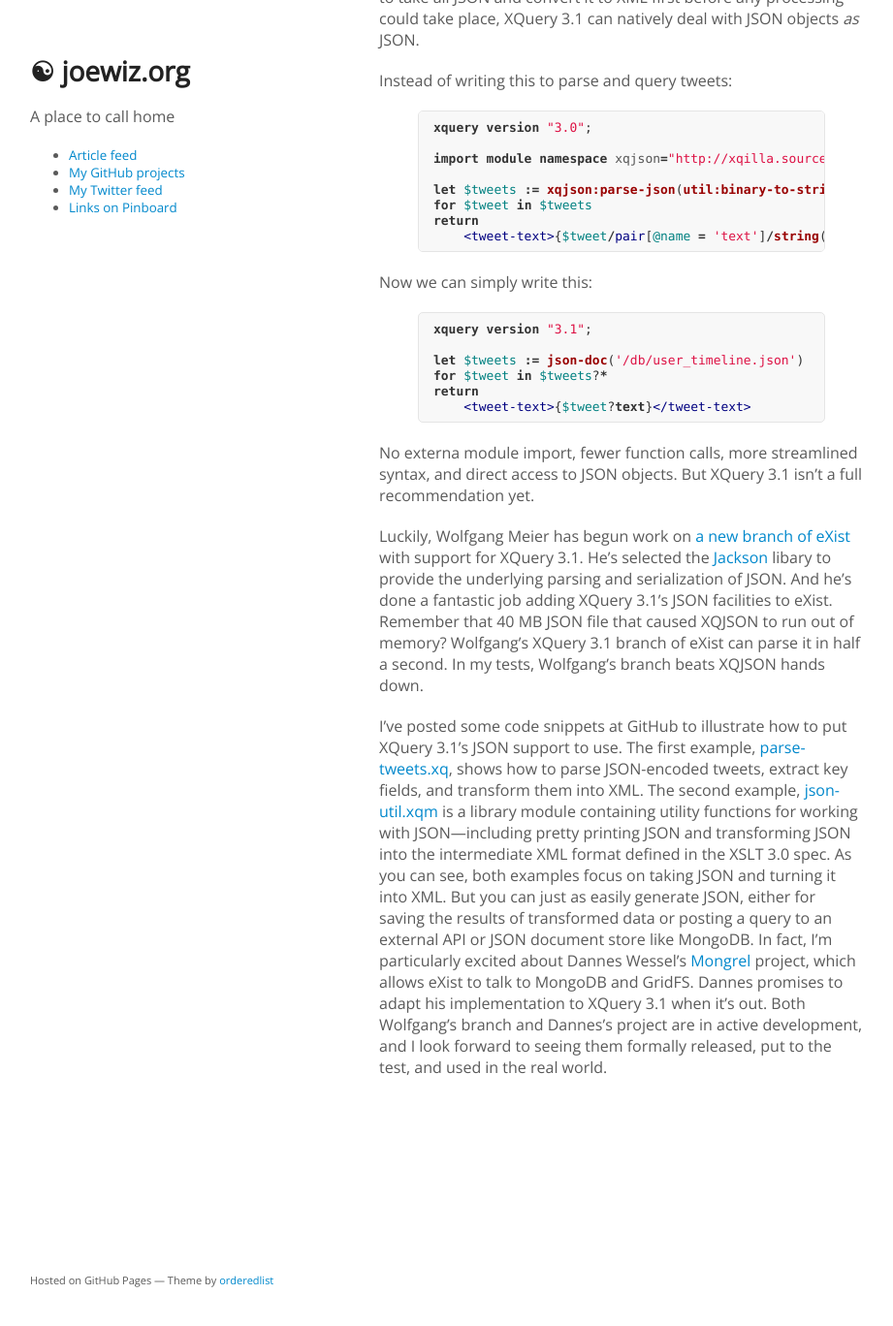
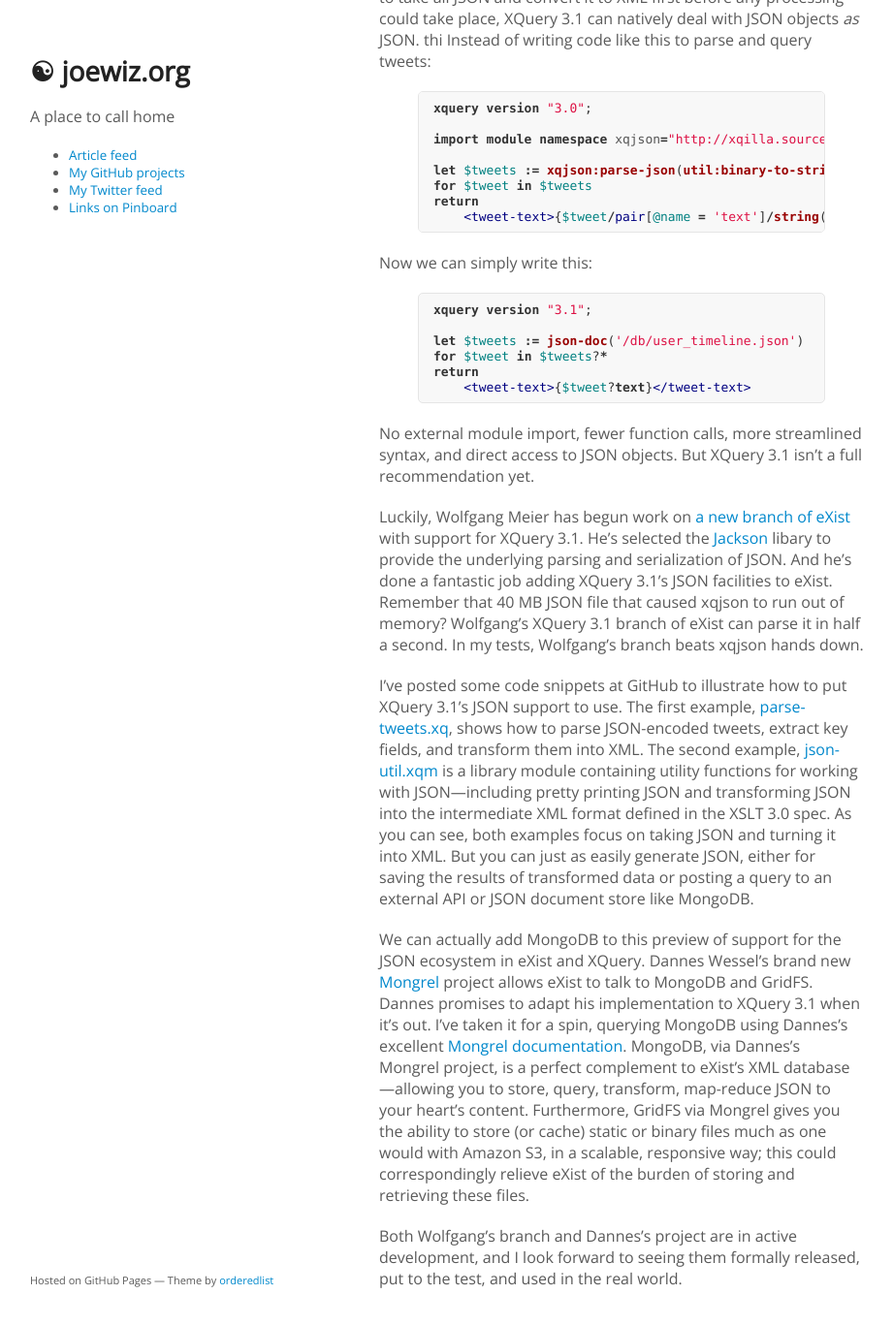
Before and after one commit to joewiz/joewiz.github.io, a Jekyll site: the page built from _posts/2015-01-18-a-preview-of-xquery-3.1s-json-support-in-exist.md, in a window 1280 px wide and 1400 px high, scrolled down 1013 px. Shown: the top 1368 px of the window at 97% size, without its empty margins (179-1100 px from the left). Built offline with Jekyll 4.4.1, drawn with Linux system fonts in a browser that asks for light colours; some of the changed text lies outside the part shown.

Commit message:
caught typos, expounded on the promise(s) of Mongrel

```diff
--- a/_posts/2015-01-18-a-preview-of-xquery-3.1s-json-support-in-exist.md
+++ b/_posts/2015-01-18-a-preview-of-xquery-3.1s-json-support-in-exist.md
@@ -18,13 +18,13 @@
 
 Well, in the time since that post, these challenges have gotten a lot easier. Let's review what's changed.
 
-As to the first challenge, Claudius Teodorescu's [crypto library](http://exist-db.org/exist/apps/public-repo/packages/expath-crypto-exist-lib.html) (see the [EXPath spec](http://expath.org/spec/crypto)) is still running very smoothly, and makes handling of cryptographic hashing challenges like HMAC-SHA1 a breeze.  At the same time, OAuth 2.0 did away with the need for cryptographic request signing and intricate parameter ordering (relying much more on SSL instead), which drastically simplified the task of talking to web APIs that support it.  Having only worked with OAuth 1.0/1.1a before, I kept thinking that I had to be missing something when I read [GitHub's OAuth API docs](https://developer.github.com/v3/oauth/) this weekend this weekend; it was just too simple and straight forward!  Easily a 50-75% reduction in code. My, what a boon for developers.
+As to the first challenge, Claudius Teodorescu's [crypto library](http://exist-db.org/exist/apps/public-repo/packages/expath-crypto-exist-lib.html) (see the [EXPath spec](http://expath.org/spec/crypto)) is still running very smoothly, and makes handling of cryptographic hashing challenges like HMAC-SHA1 a breeze.  At the same time, OAuth 2.0 did away with the need for cryptographic request signing and intricate parameter ordering (relying much more on SSL instead), which drastically simplified the task of talking to web APIs that support it.  Having only worked with OAuth 1.0/1.1a before, I kept thinking that I had to be missing something when I read [GitHub's OAuth API docs](https://developer.github.com/v3/oauth/) this weekend; it was just too simple and straight forward!  Easily a 50-75% reduction in code. My, what a boon for developers.
 
-As to the second challenge, the [XQJSON library](https://github.com/joewiz/xqjson) that I've been maintaining has been limping along, buoyed by community contributions but plagued by [a bug](https://github.com/joewiz/xqjson/issues/14) and the limits of its memory-bound performance.  It continues to work for the applications I originally selected it for—parsing tweets and tumblr posts—and I've invested some time in it, adding a comprehensive test suite.  But feed it a JSON file like [this 40 MB bemoth](https://github.com/textcreationpartnership/Texts/blob/master/TCP.json), and on my system, at least, you'll encounter a java heap space error.  It's been great, but these limits made me feel uneasy about relying on it for the long term.
+As to the second challenge, the [xqjson library](https://github.com/joewiz/xqjson) that I've been maintaining has been limping along, buoyed by community contributions but plagued by [a bug](https://github.com/joewiz/xqjson/issues/14) and the limits of its memory-bound performance.  It continues to work for the applications I originally selected it for—parsing tweets and tumblr posts—and I've invested some time in it, adding a comprehensive test suite.  But feed it a JSON file like [this 40 MB behemoth](https://github.com/textcreationpartnership/Texts/blob/master/TCP.json), and on my system, at least, you'll encounter a java heap space error.  It's been great, but these limits made me feel uneasy about relying on it for the long term.
 
-For some time I've been hearing that the W3C XQuery Working Group was working on a better solution to JSON in XQuery 3.1, currently a [Candidate Recommendation](http://www.w3.org/TR/2014/CR-xquery-31-20141218/), with accompanying [functions and operators spec](http://www.w3.org/TR/xpath-functions-31/).  Whereas the XQJSON approach was to take all JSON and convert it to XML first before any processing could take place, XQuery 3.1 can natively deal with JSON objects *as* JSON.
-
-Instead of writing this to parse and query tweets:
+For some time I've been hearing that the W3C XQuery Working Group was working on a better solution to JSON in XQuery 3.1, currently a [Candidate Recommendation](http://www.w3.org/TR/2014/CR-xquery-31-20141218/), with accompanying [functions and operators spec](http://www.w3.org/TR/xpath-functions-31/).  Whereas the xqjson approach was to take all JSON and convert it to XML first before any processing could take place, XQuery 3.1 can natively deal with JSON objects *as* JSON.
+thi
+Instead of writing code like this to parse and query tweets:
 
 {% highlight xquery %}
 xquery version "3.0";
@@ -48,8 +48,12 @@
     <tweet-text>{$tweet?text}</tweet-text>
 {% endhighlight %}
 
-No externa module import, fewer function calls, more streamlined syntax, and direct access to JSON objects.  But XQuery 3.1 isn't a full recommendation yet.
+No external module import, fewer function calls, more streamlined syntax, and direct access to JSON objects.  But XQuery 3.1 isn't a full recommendation yet.
 
-Luckily, Wolfgang Meier has begun work on [a new branch of eXist](https://github.com/wolfgangmm/exist/commits/arrays) with support for XQuery 3.1.  He's selected the [Jackson](http://jackson.codehaus.org/) libary to provide the underlying parsing and serialization of JSON.  And he's done a fantastic job adding XQuery 3.1's JSON facilities to eXist.  Remember that 40 MB JSON file that caused XQJSON to run out of memory?  Wolfgang's XQuery 3.1 branch of eXist can parse it in half a second.  In my tests, Wolfgang's branch beats XQJSON hands down.
+Luckily, Wolfgang Meier has begun work on [a new branch of eXist](https://github.com/wolfgangmm/exist/commits/arrays) with support for XQuery 3.1.  He's selected the [Jackson](http://jackson.codehaus.org/) libary to provide the underlying parsing and serialization of JSON.  And he's done a fantastic job adding XQuery 3.1's JSON facilities to eXist.  Remember that 40 MB JSON file that caused xqjson to run out of memory?  Wolfgang's XQuery 3.1 branch of eXist can parse it in half a second.  In my tests, Wolfgang's branch beats xqjson hands down.
 
-I've posted some code snippets at GitHub to illustrate how to put XQuery 3.1's JSON support to use.  The first example, [parse-tweets.xq](https://gist.github.com/joewiz/048489ac436966b17b40), shows how to parse JSON-encoded tweets, extract key fields, and transform them into XML.  The second example, [json-util.xqm](https://gist.github.com/joewiz/d986da715facaad633db) is a library module containing utility functions for working with JSON—including pretty printing JSON and transforming JSON into the intermediate XML format defined in the XSLT 3.0 spec.  As you can see, both examples focus on taking JSON and turning it into XML.  But you can just as easily generate JSON, either for saving the results of transformed data or posting a query to an external API or JSON document store like MongoDB.  In fact, I'm particularly excited about Dannes Wessel's [Mongrel](https://github.com/dizzzz/Mongrel) project, which allows eXist to talk to MongoDB and GridFS.  Dannes promises to adapt his implementation to XQuery 3.1 when it's out.  Both Wolfgang's branch and Dannes's project are in active development, and I look forward to seeing them formally released, put to the test, and used in the real world.
+I've posted some code snippets at GitHub to illustrate how to put XQuery 3.1's JSON support to use.  The first example, [parse-tweets.xq](https://gist.github.com/joewiz/048489ac436966b17b40), shows how to parse JSON-encoded tweets, extract key fields, and transform them into XML.  The second example, [json-util.xqm](https://gist.github.com/joewiz/d986da715facaad633db) is a library module containing utility functions for working with JSON—including pretty printing JSON and transforming JSON into the intermediate XML format defined in the XSLT 3.0 spec.  As you can see, both examples focus on taking JSON and turning it into XML.  But you can just as easily generate JSON, either for saving the results of transformed data or posting a query to an external API or JSON document store like MongoDB.
+
+We can actually add MongoDB to this preview of support for the JSON ecosystem in eXist and XQuery. Dannes Wessel's brand new [Mongrel](https://github.com/dizzzz/Mongrel) project allows eXist to talk to MongoDB and GridFS.  Dannes promises to adapt his implementation to XQuery 3.1 when it's out.  I've taken it for a spin, querying MongoDB using Dannes's excellent [Mongrel documentation](https://github.com/dizzzz/Mongrel/wiki/MongoDB-Examples). MongoDB, via Dannes's Mongrel project, is a perfect complement to eXist's XML database—allowing you to store, query, transform, map-reduce JSON to your heart's content. Furthermore, GridFS via Mongrel gives you the ability to store (or cache) static or binary files much as one would with Amazon S3, in a scalable, responsive way; this could correspondingly relieve eXist of the burden of storing and retrieving these files.
+
+Both Wolfgang's branch and Dannes's project are in active development, and I look forward to seeing them formally released, put to the test, and used in the real world.
```
